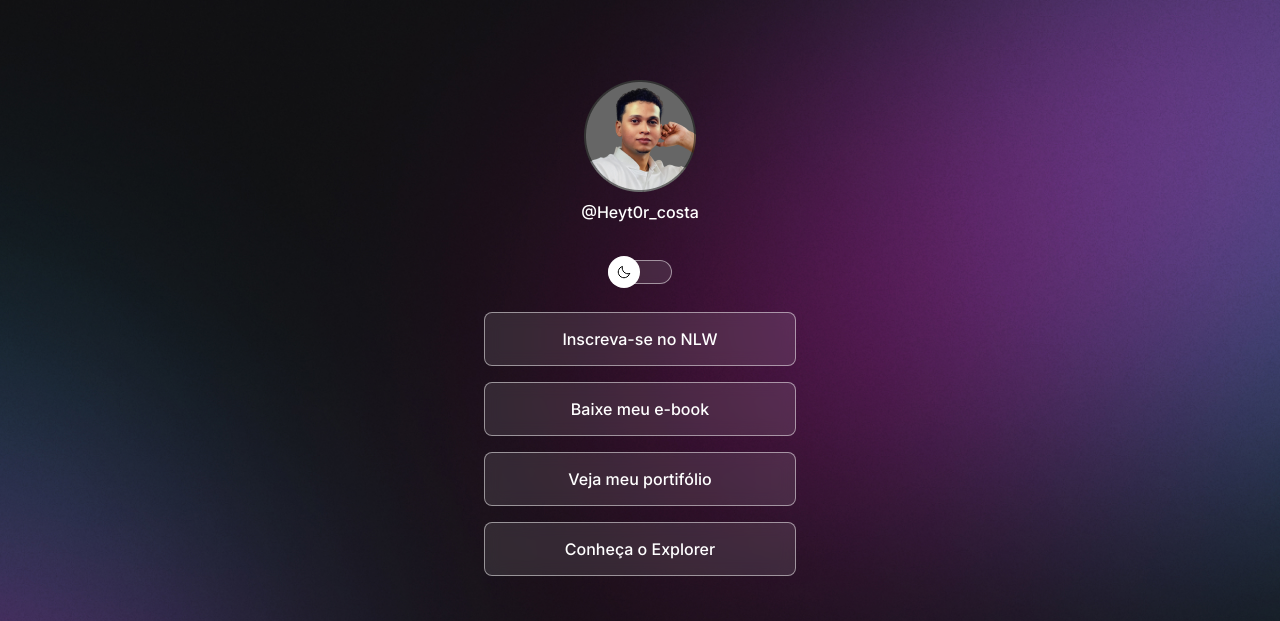
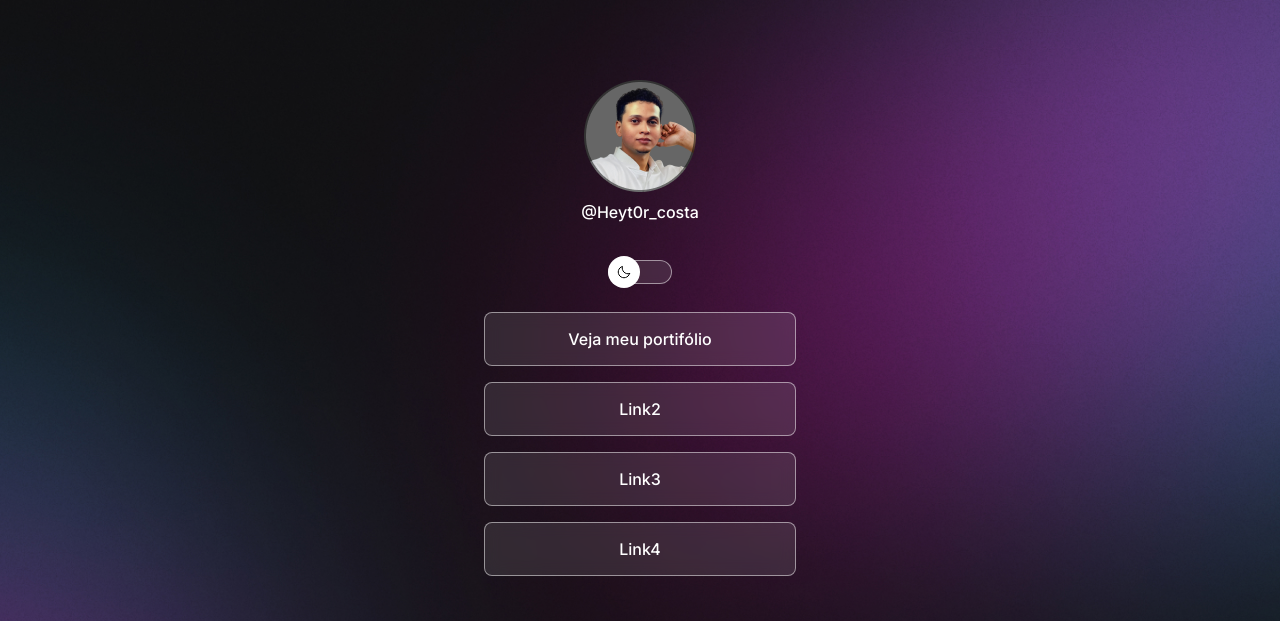
Before and after one commit to HeytorCosta/LInk-Pessoal, a plain HTML site: page Index.html in a window 1280 px wide. Shown: the top 621 px of the page. Drawn offline with nearby package versions, Linux system fonts and the light colour scheme.

Commit message:
add README.md

```diff
--- a/Index.html
+++ b/Index.html
@@ -25,10 +25,10 @@
       <span></span>
     </div>
     <ul>
-      <li><a href="#">Inscreva-se no NLW</a></li>
-      <li><a href="#">Baixe meu e-book</a></li>
       <li><a href="https://github.com/HeytorCosta" target="_blank">Veja meu portifólio</a></li>
-      <li><a href="#">Conheça o Explorer</a></li>
+      <li><a href="#">Link2</a></li>
+      <li><a href="#">Link3</a></li>
+      <li><a href="#">Link4</a></li>
     </ul>
     <div id="social-links">
       <a href="https://github.com/HeytorCosta" target="_blank"><ion-icon name="logo-github"></ion-icon></a>
```
Also changed, not shown: .github/preview.jpg (added), 1 other file.
